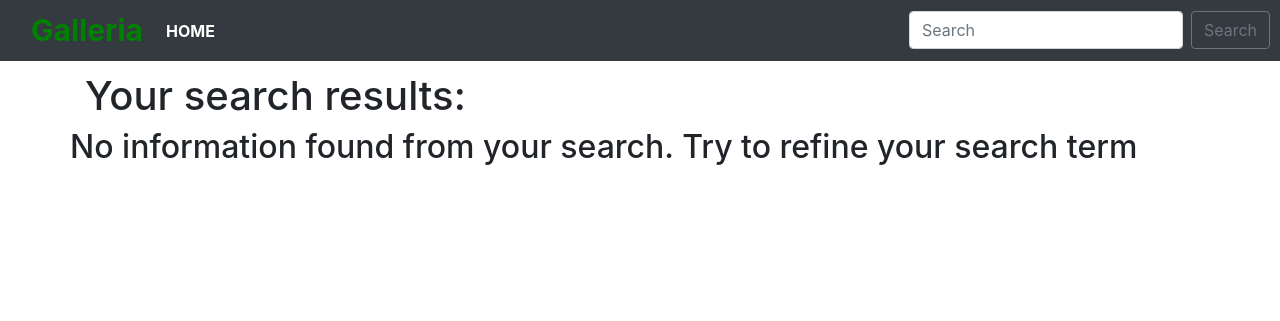
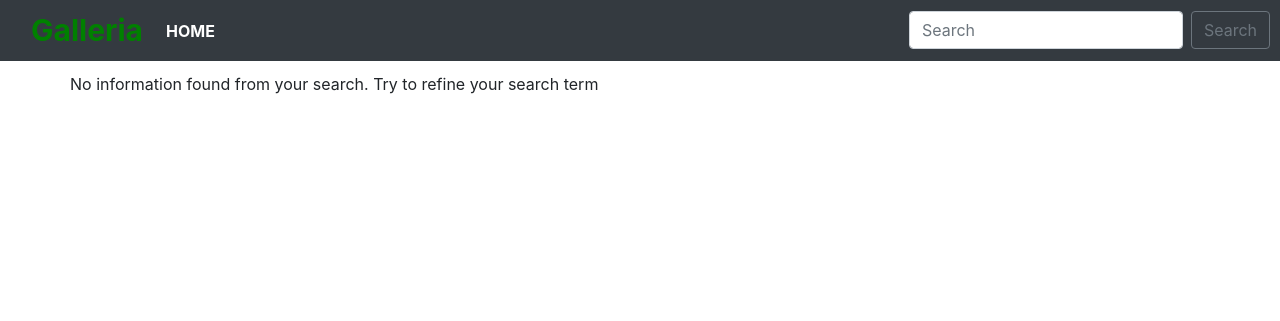
Before and after one commit to FredrickWambua/galleria, a Django app: page /search in a window 1280 px wide. Shown: the top 321 px of the page. Run offline with Django 3.2, Linux system fonts and the light colour scheme; some libraries are stand-ins or nearby versions.

Commit message:
manages search functionality

```diff
--- a/photos/templates/galleria/base.html
+++ b/photos/templates/galleria/base.html
@@ -12,7 +12,7 @@
     {% endif %}
     {% block styles %}
     {% bootstrap_css %}
-    <link rel="stylesheet" href="{% static 'css/basephotos.css' %} ">
+    <link rel="stylesheet" href="{% static 'basephotos.css' %} ">
     <script src=" {% static 'main.js' %} "></script>
     {% endblock %}
 </head>
--- a/photos/templates/galleria/navbar.html
+++ b/photos/templates/galleria/navbar.html
@@ -22,7 +22,7 @@
                 </div>
                 <div class="searc-btn" style="position: absolute; right: 10px;">
                   <form class="d-flex" method="GET" action="{% url 'search' %}">
-                    <input class="form-control me-2" type="search" name="query" placeholder="Search" aria-label="Search">
+                    <input class="form-control me-2" type="search" name="q" placeholder="Search" aria-label="Search">
                     <button class="btn btn-outline-secondary ml-2" type="submit">Search</button>
                     </form>
                 </div>
--- a/photos/templates/galleria/photodetails.html
+++ b/photos/templates/galleria/photodetails.html
@@ -8,9 +8,9 @@
       <div class="row justify-content-center">
 
 
-            <div class="col-md-4">
+            <div class="col">
+                <small><a href="/" class="btn btn-outline-secondary">back</a></small>
                 <div class="card my-2">
-                    <small><a href="/" class="btn btn-outline-secondary">back</a></small>
                     <h4 align=center> {{view_photo.name}} </h4>
                     <img class="image-thumbail" height="200px" id="myPhoto" src="{{view_photo.image.url}}" alt="image">
 
@@ -23,7 +23,7 @@
                     </div>
                     <div class="lower-btns d-flex" >
                         <div class="copy-sect">
-                            <input type="text" value="https://fredspichas.herokuapp.com//image/{{images.id}}.url" id="myPhoto">
+                            <input type="text" value="https://fredspichas.herokuapp.com//image/{{image.id}}.url" id="myPhoto">
                             <button class="btn btn-outline-secondary" style="position: absolute; right: 10px;" onclick="copyLink()">Copy</button>
                         </div>
                     </div>
--- a/photos/templates/galleria/search.html
+++ b/photos/templates/galleria/search.html
@@ -5,20 +5,33 @@
 <br>
 
 <div class="container">
-  <h1>Your search results:</h1>
     <div class="row">
-      {% if photos %}
-        {% for photo in photos %}
-        <p> {photo.name} </p>
-        <h2>Found {{ photos|length }}{{message}}</h2>
-        <div class="col-sm-6 col-md-3">
-          <img class="image-thumbail" height="200px" src="{{photo.image.url}}" alt="image">
-        </div>
-        {% endfor %}
-      {% else %}
-        <h2>{{message}}</h2>
-      {% endif %}
+     {% if display %}
+     <h3>Your search results:</h3>
+      {% for i in display %}
+      <div class="row justify-content-center">
 
+
+        <div class="col">
+            <div class="card my-2">
+                <small><a href="/" class="btn btn-outline-secondary">back</a></small>
+                <h4 align=center> {{i.name}} </h4>
+                <img class="image-thumbail" height="200px" src="{{i.image.url}}" alt="image">
+                <div class="card-body">
+                    <p>{{i.category.name}}</p>
+                    <small>Place:{{i.location}}.</small><br>
+                    <small>Published: {{i.pub_date|timesince}} </small>
+                    <p></p>
+                    <p>{{i.description}}</p>
+                </div>
+            </div>
+          </div>
+      </div>
+      {% endfor %}
+
+    {% else %}
+    <p> {{message}} </p>
+    {% endif %}
     </div>
 </div>
 {% endblock %}
--- a/photos/urls.py
+++ b/photos/urls.py
@@ -3,6 +3,7 @@ from . import views
 from django.urls import path, re_path
 from django.conf.urls.static import static
 import photos
+from django.conf import settings
 
 
 urlpatterns=[
@@ -12,6 +13,6 @@ urlpatterns=[
     url('^sports', views.sports, name = 'sports'),
     url('^search', views.search, name= 'search'),
     path('photodetails/<int:pk>/',views.view_photo, name='picha'),
-    path('location/(?P<location>\w+)/', views.image_location, name='location'),
+    # path('^location/(?P<location>\w+)/', views.image_location, name='location'),
 
 ]
--- a/photos/views.py
+++ b/photos/views.py
@@ -4,6 +4,7 @@ from django.shortcuts import get_object_or_404, render, redirect
 from django.http import HttpResponse, Http404
 import datetime as dt
 from .models import Photo, Category , Location
+from django.db.models import Q
 
 # Create your views here.
 def index(request):
@@ -41,13 +42,12 @@ def image_location(request, location):
     return render(request, 'galleria/location.html', {'location_images': photos})
 
 def search(request):
-    if request.method == 'GET':
-        query = request.GET.get('query')
-        if query:
-            photos = Photo.objects.filter(category__name__icontains='query')
-            return render(request, 'galleria/search.html', {'photos': photos})
+    if request.method=='GET':
+        result = request.GET.get('q')
+        if result:
+            display = Photo.objects.filter(Q(name__icontains = result)|Q(location__name__icontains = result)|Q(category__name__icontains = result))
+            print(display)
+            return render(request, 'galleria/search.html', {'display': display})
         else:
             message = "No information found from your search. Try to refine your search term"
             return render(request, 'galleria/search.html',{"message":message})
-    else:
-        print('Nothing found')
```
Also changed, not shown: galleria/static/css/basephotos.css (deleted), static/basephotos.css (added).
